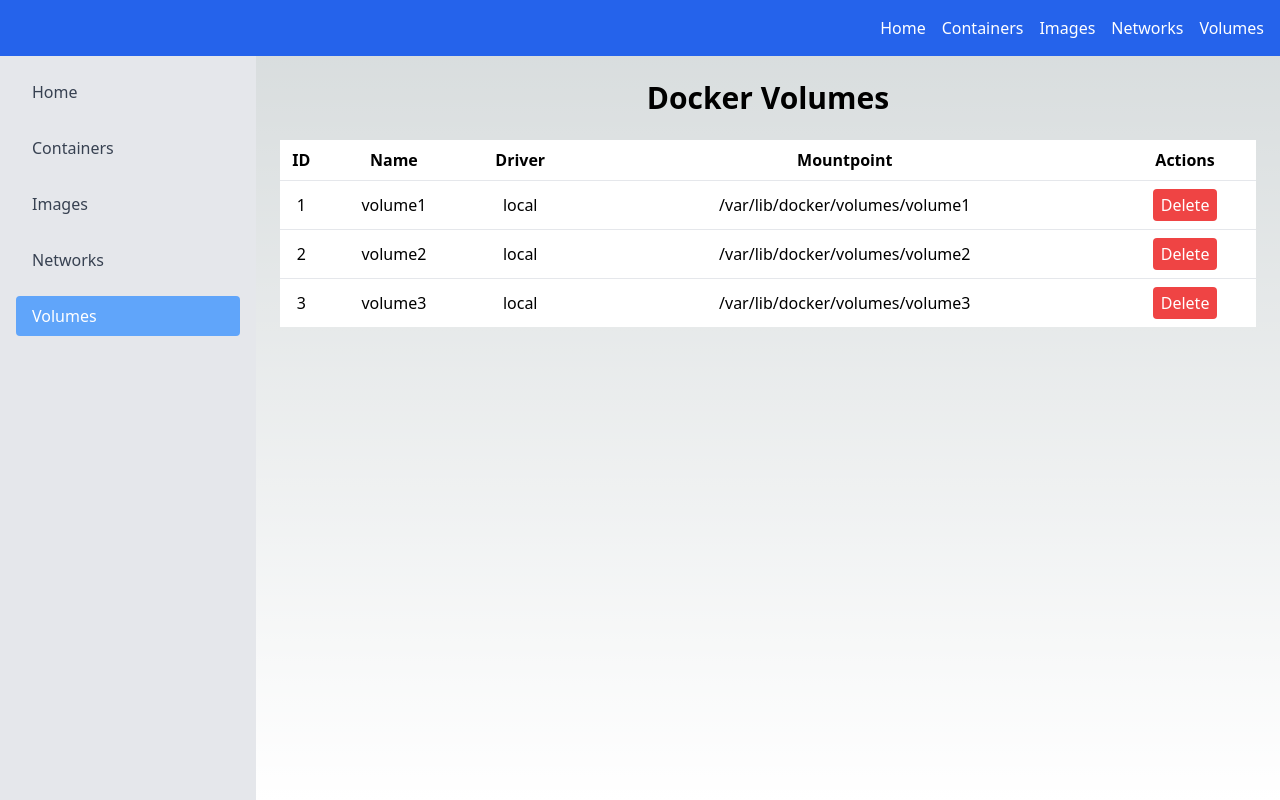
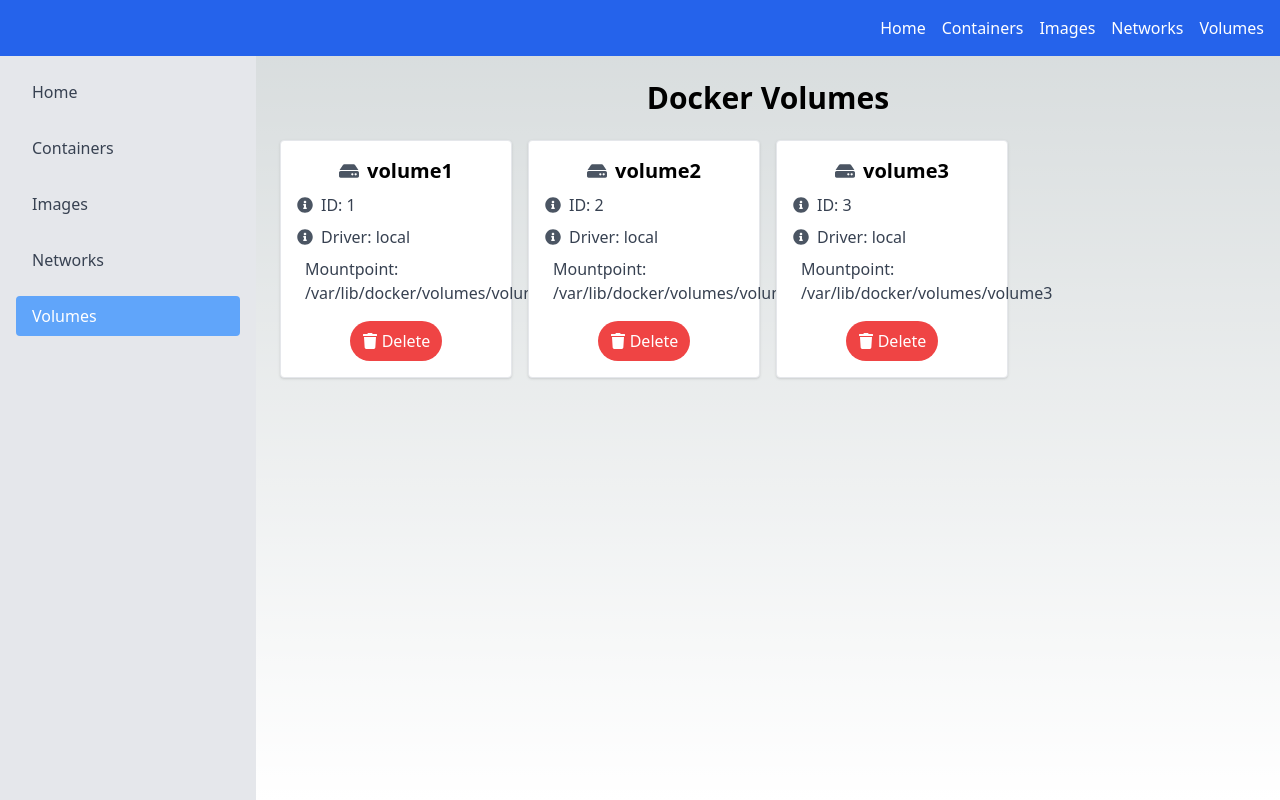
Before and after one commit to yeoniii20/docker_GUI, a Next.js app: page /volumes in a window 1280 px wide. Built offline with nearby package versions, Linux system fonts and the light colour scheme.

Commit message:
style: update volumeList

```diff
--- a/src/app/components/volume/volumeList.tsx
+++ b/src/app/components/volume/volumeList.tsx
@@ -3,11 +3,12 @@
 import React from "react";
 import { useRouter } from "next/navigation";
 import { VOLUMES_DATA } from "../../../../data/volumes";
+import { FaTrash, FaHdd, FaInfoCircle } from "react-icons/fa";
 
 const VolumeList: React.FC = () => {
   const router = useRouter();
 
-  const handleRowClick = (id: string) => {
+  const handleCardClick = (id: string) => {
     router.push(`/volumes/${id}`);
   };
 
@@ -18,42 +19,44 @@
   return (
     <div className="container mx-auto p-4">
       <h1 className="text-3xl font-bold text-center mb-6">Docker Volumes</h1>
-      <table className="min-w-full bg-white">
-        <thead>
-          <tr>
-            <th className="py-2">ID</th>
-            <th className="py-2">Name</th>
-            <th className="py-2">Driver</th>
-            <th className="py-2">Mountpoint</th>
-            <th className="py-2">Actions</th>
-          </tr>
-        </thead>
-        <tbody>
+      <div className="grid grid-cols-1 gap-4 sm:grid-cols-2 md:grid-cols-3 lg:grid-cols-4">
         {VOLUMES_DATA.map((volume) => (
-            <tr
+          <div
             key={volume.id}
-              className="border-t hover:bg-gray-100"
-              onClick={() => handleRowClick(volume.id)}
+            className="relative p-4 bg-white border rounded shadow cursor-pointer hover:shadow-lg"
+            onClick={() => handleCardClick(volume.id)}
           >
-              <td className="py-2 text-center">{volume.id}</td>
-              <td className="py-2 text-center">{volume.name}</td>
-              <td className="py-2 text-center">{volume.driver}</td>
-              <td className="py-2 text-center">{volume.mountpoint}</td>
-              <td className="py-2 space-x-2 text-center">
+            <div className="mb-2 text-xl font-bold text-center flex items-center justify-center space-x-2">
+              <FaHdd className="text-gray-600" />
+              <span>{volume.name}</span>
+            </div>
+            <div className="mb-2 text-gray-700 flex items-center space-x-2">
+              <FaInfoCircle className="text-gray-600" />
+              <span>ID: {volume.id}</span>
+            </div>
+            <div className="mb-2 text-gray-700 flex items-center space-x-2">
+              <FaInfoCircle className="text-gray-600" />
+              <span>Driver: {volume.driver}</span>
+            </div>
+            <div className="mb-4 text-gray-700 flex items-center space-x-2">
+              <FaInfoCircle className="text-gray-600" />
+              <span>Mountpoint: {volume.mountpoint}</span>
+            </div>
+            <div className="flex justify-center space-x-2">
               <button
                 onClick={(e) => {
                   e.stopPropagation();
                   handleDelete(volume.id);
                 }}
-                  className="px-2 py-1 text-white bg-red-500 rounded hover:bg-red-700"
+                className="px-3 py-2 text-white bg-red-500 rounded-full hover:bg-red-700 flex items-center space-x-1"
               >
-                  Delete
+                <FaTrash />
+                <span>Delete</span>
               </button>
-              </td>
-            </tr>
+            </div>
+          </div>
         ))}
-        </tbody>
-      </table>
+      </div>
     </div>
   );
 };
```
Lines whose indentation alone changed are shown as unchanged.
